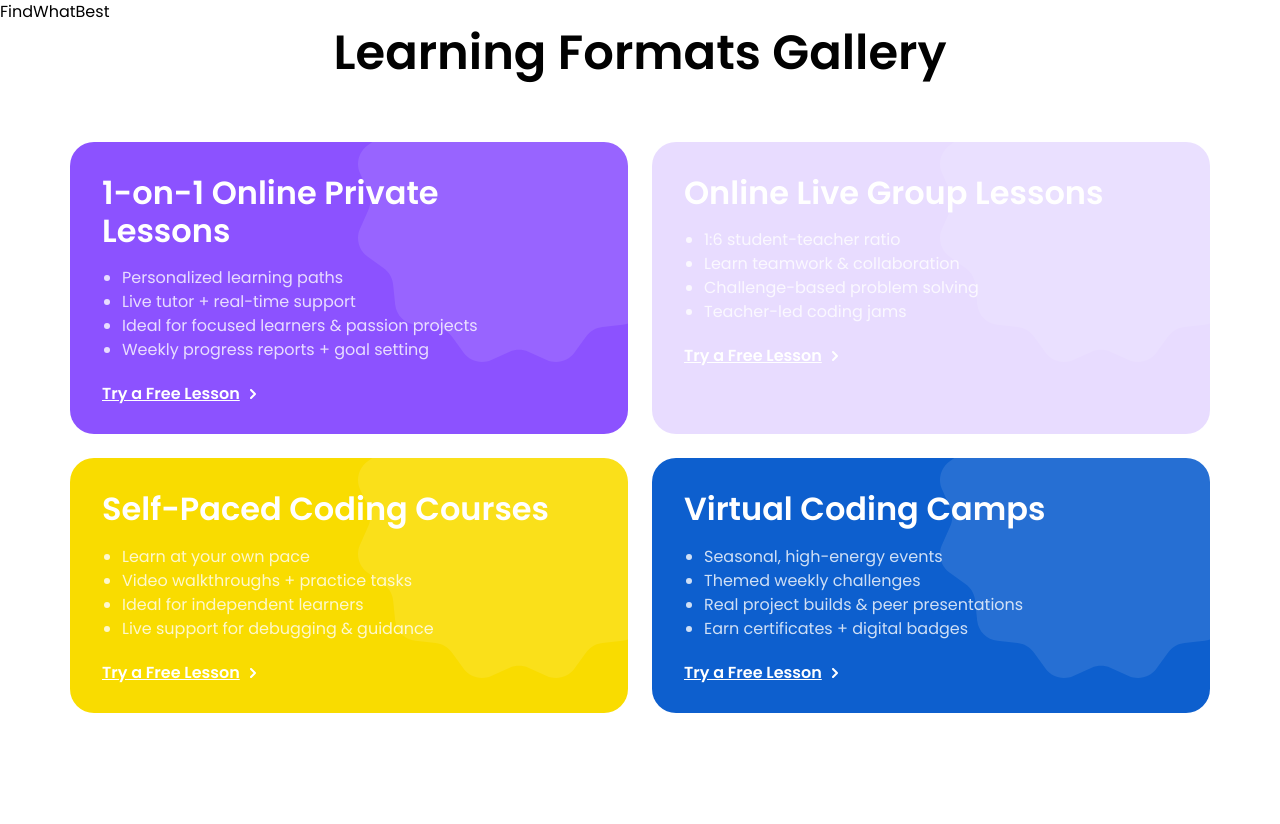
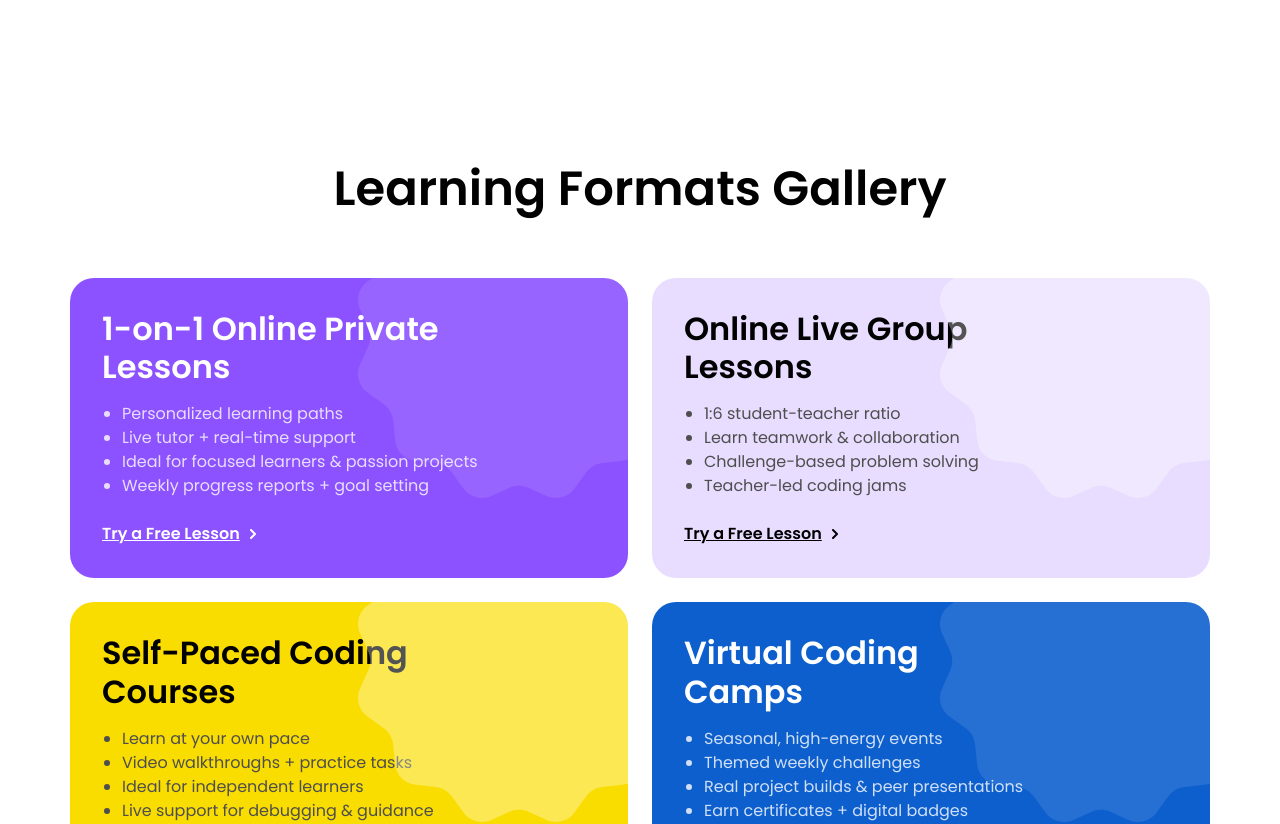
Before and after one commit to Pupiloinc/Pupilo, a Next.js app: page /learn-with-pupilo in a window 1280 px wide. Shown: the top 824 px of the page. Before the commit the page ends 800 px from the top, so only its background shows below. Built offline with nearby package versions, Linux system fonts and the light colour scheme.

Commit message:
gallery done

```diff
--- a/src/app/learn-with-pupilo/page.jsx
+++ b/src/app/learn-with-pupilo/page.jsx
@@ -5,8 +5,8 @@ import React from "react";
 const page = () => {
   return (
     <div>
+      <Gallery />
       <FindWhatBest />
-      <Gallery />
     </div>
   );
 };
--- a/src/components/common/Icons.jsx
+++ b/src/components/common/Icons.jsx
@@ -362,8 +362,8 @@ const Icons = ({ icon, className, fill, stroke }) => {
         <path
           d="M9 1L1 9L9 17"
           stroke="#010101"
-          stroke-width="2"
-          stroke-linecap="round"
+          strokeWidth="2"
+          strokeLinecap="round"
           stroke-linejoin="round"
         />
       </svg>
@@ -379,17 +379,21 @@ const Icons = ({ icon, className, fill, stroke }) => {
         <path
           d="M1 1L9 9L1 17"
           stroke="#010101"
-          stroke-width="2"
-          stroke-linecap="round"
+          strokeWidth="2"
+          strokeLinecap="round"
           stroke-linejoin="round"
         />
       </svg>
     ),
     btnArrow: (
       <svg width="6" height="10" viewBox="0 0 6 10" fill="none" xmlns="http://www.w3.org/2000/svg">
-        <path d="M1 1L5 5L1 9" stroke="white" stroke-width="2" stroke-linecap="round" stroke-linejoin="round" />
+        <path d="M1 1L5 5L1 9" stroke="white" strokeWidth="2" strokeLinecap="round" stroke-linejoin="round" />
       </svg>
-
+    ),
+    blackBtnArrow: (
+      <svg width="6" height="10" viewBox="0 0 6 10" fill="none" xmlns="http://www.w3.org/2000/svg">
+        <path d="M1 1L5 5L1 9" stroke="#010101" strokeWidth="2" strokeLinecap="round" stroke-linejoin="round" />
+      </svg>
     )
   };
   const addClassName = (icon) => {
--- a/src/components/learn-with-pupilo/Gallery.jsx
+++ b/src/components/learn-with-pupilo/Gallery.jsx
@@ -6,31 +6,36 @@ import Image from 'next/image'
 
 const Gallery = () => {
     return (
+        <div className='lg:py-40 md:py-28 sm:py-16 py-10'>
             <div className='container max-w-[1140px] xl:px-0 px-6 mx-auto '>
                 <Title
                     text="Learning Formats Gallery"
-                className="text-center mb-[60px]"
+                    className="text-center lg:mb-[60px] md:mb-10 sm:mb-8 mb-6"
                 />
-            <div className="grid grid-cols-1 sm:grid-cols-2 gap-6 ">
-                {FORMAT_GALLERY_DATA_LIST.map((card, idx) => (
+                <div className="grid grid-cols-1 sm:grid-cols-2 sm:gap-6 gap-4">
+                    {FORMAT_GALLERY_DATA_LIST.map((card, i) => (
                         <div
-                        key={idx}
-                        className={`${card.bgColor} ${card.textColor} rounded-3xl py-8 ps-8 pe-[60px] mx-auto w-full relative`}
+                            key={i}
+                            className={`${card.bgColor} rounded-3xl lg:py-8 lg:ps-8 lg:pe-[60px] md:p-6 p-5 mx-auto w-full relative flex flex-col max-sm:min-h-[255px]`}
                         >
-                        <Image className='absolute top-0 right-0' width={270} height={220} src="/assets/images/svg/gallery-ellipse.svg" alt='gallery-ellipse'/>
-                        <h2 className="font-semibold text-custom-4xl leading-120 text-white mb-4">{card.title}</h2>
-                        <ul className="list-disc pl-5 mb-6">
+                            <Image className='absolute top-0 right-0 pointer-events-none max-lg:size-[200px]' width={270} height={220} src={card.ellipseImage} alt='gallery-ellipse' />
+                            <h2 className={`font-semibold lg:text-custom-4xl md:text-2xl text-xl leading-120 lg:max-w-[360px] lg:mb-4 mb-2  ${i === 1 || i === 2 ? "text-dark-black" : "text-white"}`}>{card.title}</h2>
+                            <ul className="list-disc pl-5 lg:mb-6 sm:mb-4 mb-3">
                                 {card.points.map((point, index) => (
-                                <li key={index} className="font-normal text-base leading-150 text-white/80">{point}</li>
+                                    <li key={index} className={`font-normal md:text-base text-sm leading-150  ${i === 1 || i === 2 ? "text-dark-grey" : "text-white/80"}`}>{point}</li>
                                 ))}
                             </ul>
-                        <button href="#" className="font-semibold text-base leading-100 text-white underline flex items-center gap-2.5">
+
+                            <div className='flex flex-col grow h-full justify-end'>
+                                    <button href="#" className={`font-semibold md:text-base text-sm leading-150 underline flex items-center gap-2.5 ${i === 1 || i === 2 ? "text-dark-black" : "text-white"}`}>
                                         Try a Free Lesson
-
-                            <Icons icon="btnArrow" />
+                                        <Icons icon={i === 1 || i === 2 ? "blackBtnArrow" : "btnArrow"} />
                                     </button>
                                 </div>
+
+                        </div>
                     ))}
+                </div>
             </div>
         </div>
     )
--- a/utils/helper.js
+++ b/utils/helper.js
@@ -415,7 +415,7 @@ export const FORMAT_GALLERY_DATA_LIST = [
       "Weekly progress reports + goal setting"
     ],
     bgColor: "bg-[#8C52FF]",
-    textColor: "text-white"
+    ellipseImage: "/assets/images/svg/gallery-ellipse.svg",
   },
   {
     title: "Online Live Group Lessons",
@@ -426,7 +426,7 @@ export const FORMAT_GALLERY_DATA_LIST = [
       "Teacher-led coding jams"
     ],
     bgColor: "bg-[#8C52FF33]",
-    textColor: "text-black"
+    ellipseImage: "/assets/images/svg/gallery-yellow-ellipse.svg",
   },
   {
     title: "Self-Paced Coding Courses",
@@ -437,7 +437,7 @@ export const FORMAT_GALLERY_DATA_LIST = [
       "Live support for debugging & guidance"
     ],
     bgColor: "bg-[#F9DC00]",
-    textColor: "text-black"
+    ellipseImage: "/assets/images/svg/gallery-yellow-ellipse.svg",
   },
   {
     title: "Virtual Coding Camps",
@@ -448,6 +448,6 @@ export const FORMAT_GALLERY_DATA_LIST = [
       "Earn certificates + digital badges"
     ],
     bgColor: "bg-[#0D5FCE]",
-    textColor: "text-white"
+    ellipseImage: "/assets/images/svg/gallery-ellipse.svg",
   }
 ];
```
Also changed, not shown: public/assets/images/svg/gallery-yellow-ellipse.svg (added). Lines whose indentation alone changed are shown as unchanged.
